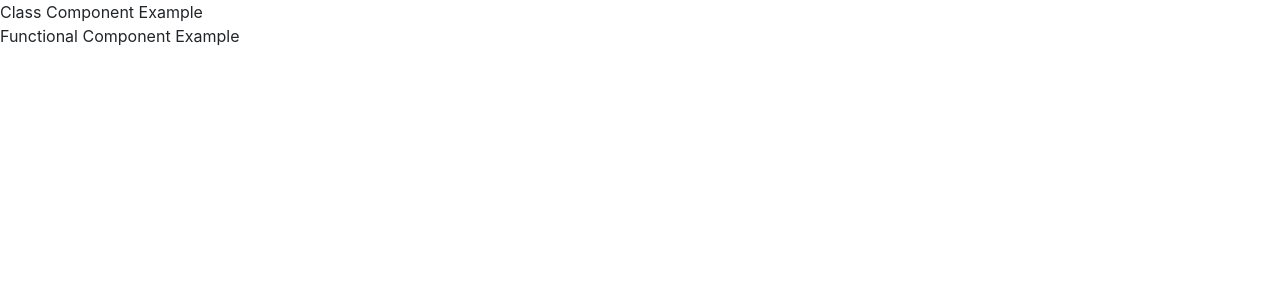
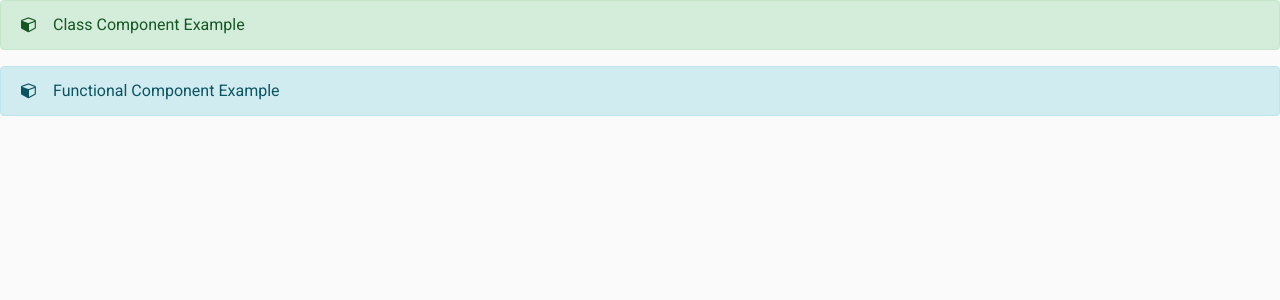
Before and after one commit to AlexanderPPetrov/js-client-react, a React app: page / in a window 1280 px wide. Shown: the top 300 px of the page. Built offline with nearby package versions, Linux system fonts and the light colour scheme.

Commit message:
added font-awesome added Roboto from google fonts

```diff
--- a/package.json
+++ b/package.json
@@ -30,6 +30,7 @@
     "eslint-plugin-react": "7.16.0",
     "eslint-plugin-react-hooks": "^1.6.1",
     "file-loader": "4.3.0",
+    "font-awesome": "^4.7.0",
     "fs-extra": "^8.1.0",
     "html-webpack-plugin": "4.0.0-beta.5",
     "identity-obj-proxy": "3.0.0",
--- a/src/assets/styles/styles.scss
+++ b/src/assets/styles/styles.scss
@@ -6,5 +6,11 @@
 // Customize Bootstrap Variables
 @import "./variables";
 
+
+// Import custom font from Google
+@import url('https://fonts.googleapis.com/css?family=Roboto:400,500,700&display=swap&subset=cyrillic');
+
 // Load Bootstrap
 @import "~bootstrap/scss/bootstrap";
+
+@import "~font-awesome/scss/font-awesome";
--- a/src/assets/styles/variables.scss
+++ b/src/assets/styles/variables.scss
@@ -0,0 +1,10 @@
+$fa-font-path: "~font-awesome/fonts";
+
+$body-bg: #fafafa;
+
+// Override fonts
+$font-family-sans-serif: 'Roboto', sans-serif;
+$font-family-serif: Georgia, 'Times New Roman', Times, serif;
+$font-family-monospace: Menlo, Monaco, Consolas, 'Liberation Mono',
+'Courier New', monospace;
+$font-family-base: $font-family-sans-serif;
--- a/src/components/ClassComponent.js
+++ b/src/components/ClassComponent.js
@@ -2,7 +2,9 @@ import React, {Component} from "react";
 
 class ClassComponent extends Component {
     render() {
-        return <div>Class Component Example</div>
+        return <div className="alert alert-success">
+            <i className="fa fa-cube mr-3"></i>Class Component Example
+        </div>
     }
 }
 
--- a/src/components/FunctionalComponent.js
+++ b/src/components/FunctionalComponent.js
@@ -1,8 +1,8 @@
 import React from 'react';
 
 const FunctionalComponent = () => {
-    return <div>
-        Functional Component Example
+    return <div className="alert alert-info">
+        <i className="fa fa-cube mr-3"></i>Functional Component Example
     </div>
 };
 
```
Also changed, not shown: 1 other file (tests, documents, lock files or other folders).
